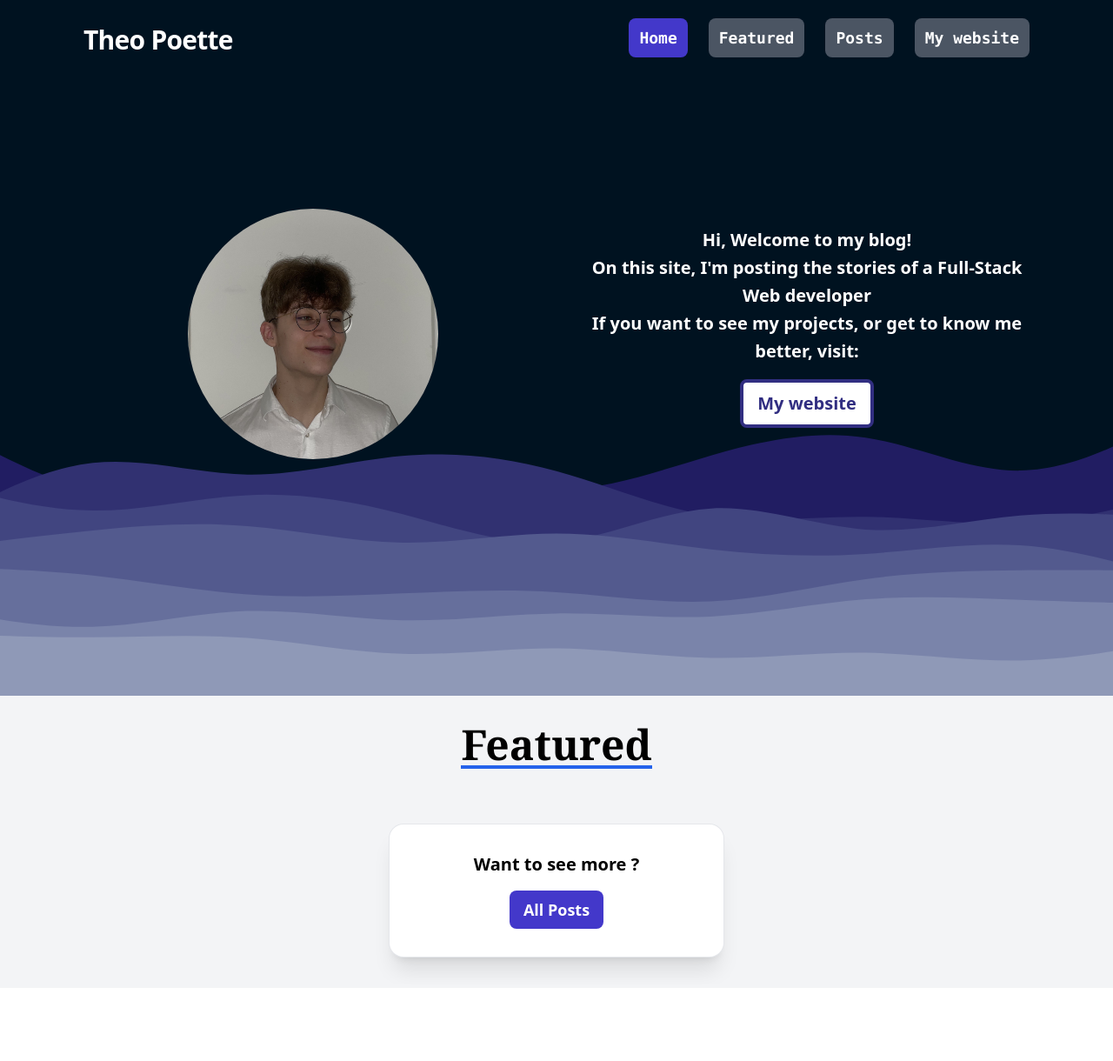
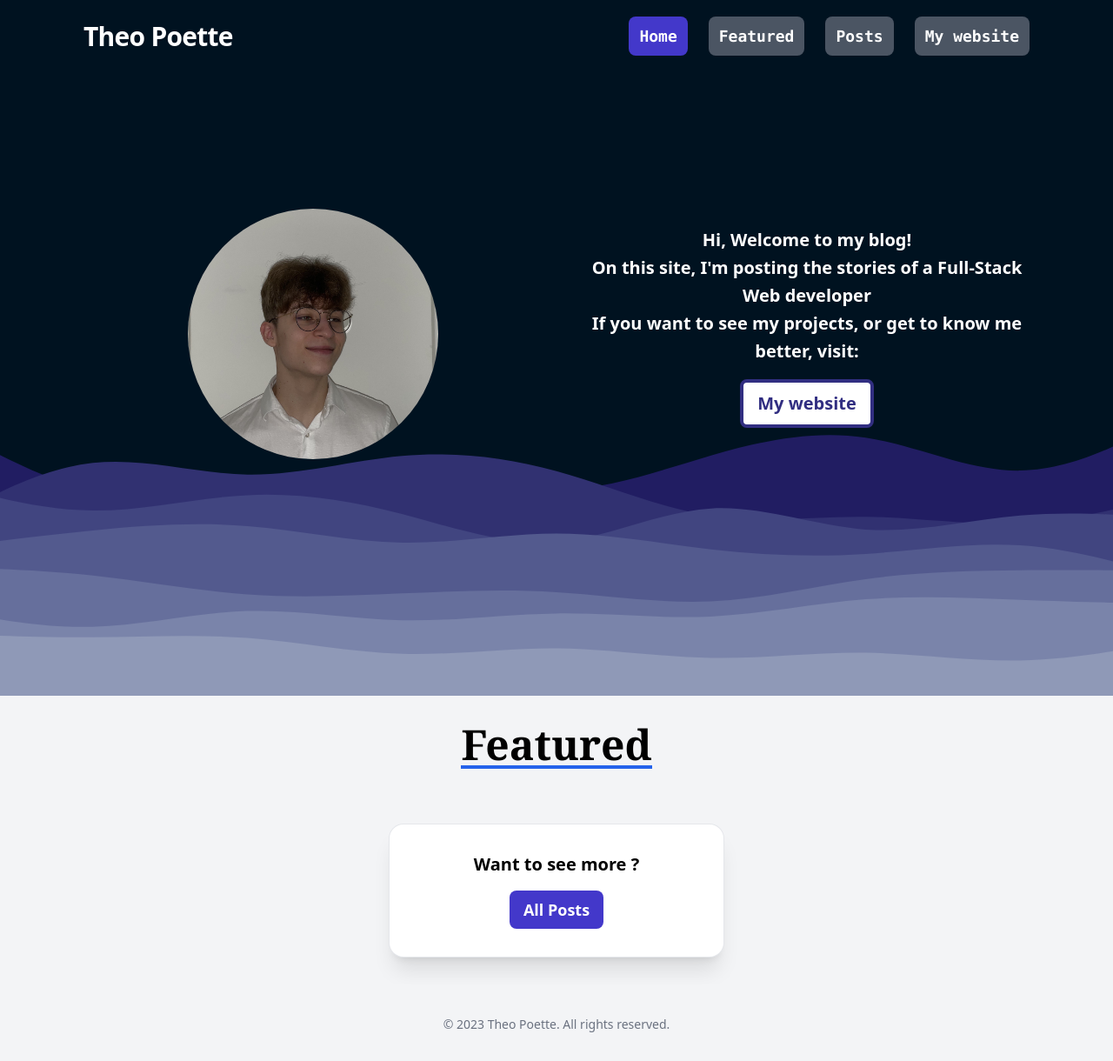
Before and after one commit to sisypheus/blogv2, a Next.js app: page / in a window 1280 px wide. Shown: the whole page at 87% size. Before the commit the page ends 1136 px from the top, so only its background shows below. Built offline with nearby package versions, Linux system fonts and the light colour scheme.

Commit message:
feat: footer and menu fixes

```diff
--- /dev/null
+++ b/src/pages/components/Footer.tsx
@@ -0,0 +1,14 @@
+import { NextPage } from "next";
+
+const Footer: NextPage = () => {
+  const year = new Date().getFullYear();
+  return (
+    <div className="flex items-center justify-center py-8">
+      <p className="text-sm text-gray-500">
+        © {year} Theo Poette. All rights reserved.
+      </p>
+    </div>
+  );
+};
+
+export default Footer;
--- a/src/pages/components/Header.tsx
+++ b/src/pages/components/Header.tsx
@@ -28,7 +28,7 @@ const Header: NextPage = () => {
     >
       <div className="m-auto flex items-center justify-between">
         <p
-          className={`flex-1 font-bold ${
+          className={`flex-1 flex items-center font-bold ${
             location.pathname === "/"
               ? top
                 ? "text-white"
@@ -36,7 +36,7 @@ const Header: NextPage = () => {
               : "text-black"
           } whitespace-nowrap text-3xl sm:text-4xl`}
         >
-          <Link className="text-3xl font-semibold tracking-tight" href="/">
+          <Link className="text-3xl font-semibold items-center tracking-tight" href="/">
             Theo Poette
           </Link>
         </p>
--- a/src/pages/components/Layout.tsx
+++ b/src/pages/components/Layout.tsx
@@ -1,15 +1,15 @@
 import { NextPage } from "next";
-/* import Footer from "./Footer"; */
+import Footer from "./Footer";
 import Header from "./Header";
 
 const Layout: NextPage = ({ children }: any) => {
   return (
-    <main className="min-h-screen bg-[#232323]">
+    <main className="min-h-screen bg-gray-100">
       <div className="mx-auto">
         <div className="mx-auto flex min-h-screen flex-col">
           <Header />
           <div className="flex-1">{children}</div>
-          {/* <Footer /> */}
+          <Footer />
         </div>
       </div>
     </main>
--- a/src/pages/index.tsx
+++ b/src/pages/index.tsx
@@ -7,8 +7,8 @@ const Home: NextPage = () => {
   return (
     <>
       <Head>
-        <title>Create T3 App</title>
-        <meta name="description" content="Generated by create-t3-app" />
+        <title>Theo Poette - Blog</title>
+        <meta name="description" content="Official blog of Theo Poette" />
         <link rel="icon" href="/favicon.ico" />
       </Head>
       <div
```
